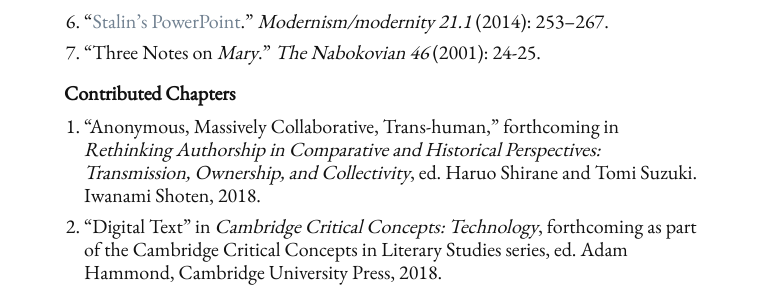
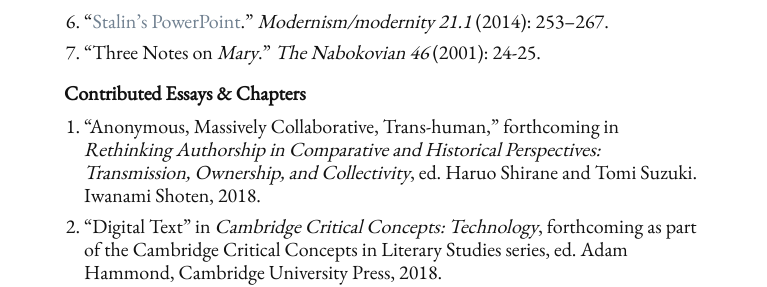
Before and after one commit to denten/denten.github.io, a Jekyll site: the page built from _pages/publications.md, in a window 1280 px wide. Shown: the part 611-898 px from the top of the page, without its empty margins (256-1023 px from the left). Built offline with Jekyll 4.4.1, drawn with Linux system fonts in a browser that asks for light colours; nearby versions of some CDN libraries; library files that are not in the unit come from our copies.

Commit message:
fix the make file

```diff
--- a/_includes/CV/04-publications.md
+++ b/_includes/CV/04-publications.md
@@ -35,7 +35,7 @@
 *Modernism/modernity 21.1* (2014): 253–267.
 7. "Three Notes on *Mary*." *The Nabokovian 46* (2001): 24-25.
 
-### Contributed Chapters
+### Contributed Essays & Chapters
 
 1. "Anonymous, Massively Collaborative, Trans-human," forthcoming in
    *Rethinking Authorship in Comparative and Historical Perspectives:
--- a/_includes/CV/Makefile
+++ b/_includes/CV/Makefile
@@ -12,7 +12,7 @@
 OUTPUTDIR = imprints
 
 # Final name of the pdf CV.
-TARGET = denten-CV-`date +%Y-%m-%d)`
+TARGET = denten-CV-`date +%Y-%m-%d`
 
 # This rules has all the needed command to create the CV.
 build_pdf:
```
